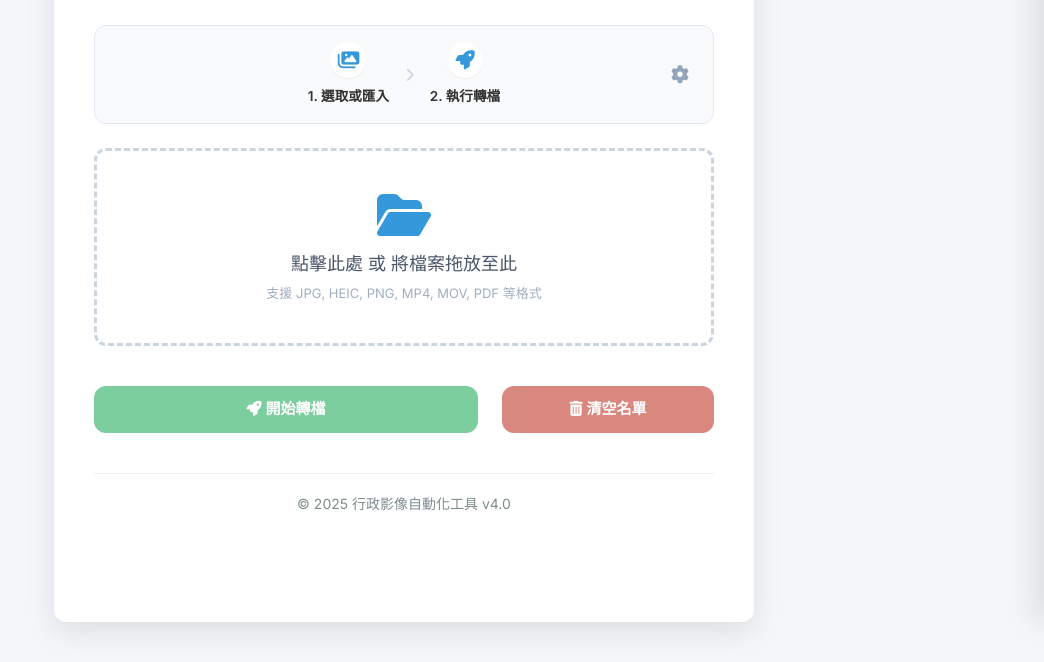
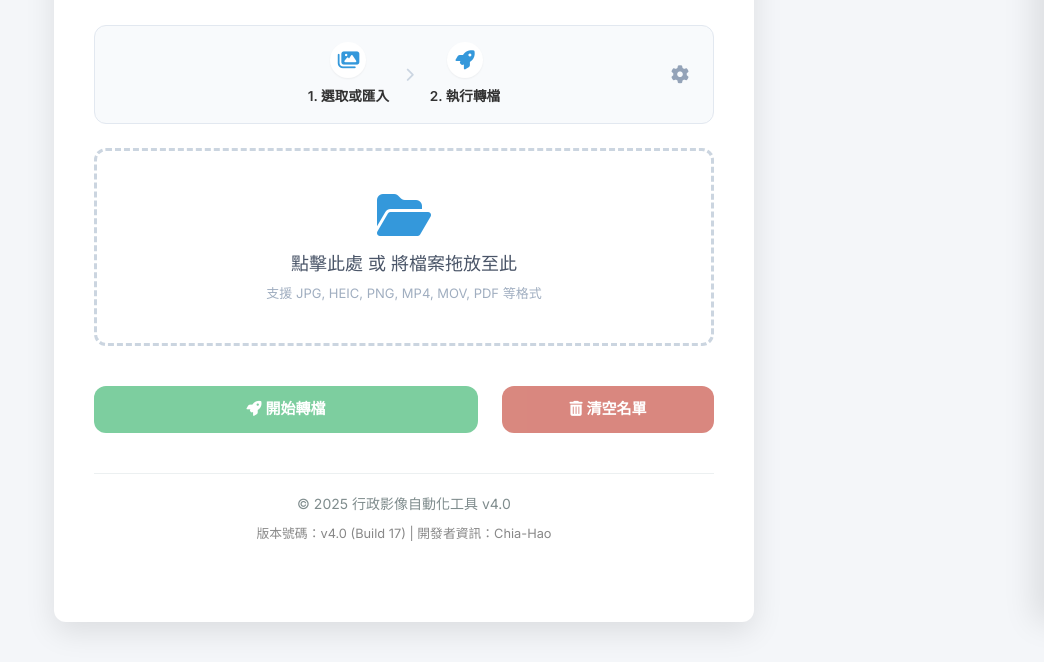
Before and after one commit to lianghao02/Image-Format-Converter, a plain HTML site: page index.html in a window 1280 px wide. Shown: the part 178-840 px from the top of the page, without its empty margins (236-1280 px from the left). Drawn offline with nearby package versions, Linux system fonts and the light colour scheme; a script that the page names is missing.

Commit message:
Feat: 自動注入版本號碼 (v4.0 Build 17) 與開發者資訊

```diff
--- a/index.html
+++ b/index.html
@@ -515,7 +515,9 @@
         class="mt-10 text-center text-[#7f8c8d] text-sm pt-5 border-t border-[#ecf0f1]"
       >
         <p>&copy; 2025 行政影像自動化工具 v4.0</p>
-      </footer>
+
+      <p style="text-align: center; font-size: 0.8rem; color: #888; margin-top: 10px; padding-bottom: 20px;">版本號碼：v4.0 (Build 17) | 開發者資訊：Chia-Hao</p>
+    </footer>
     </div>
 
     <script>
```
